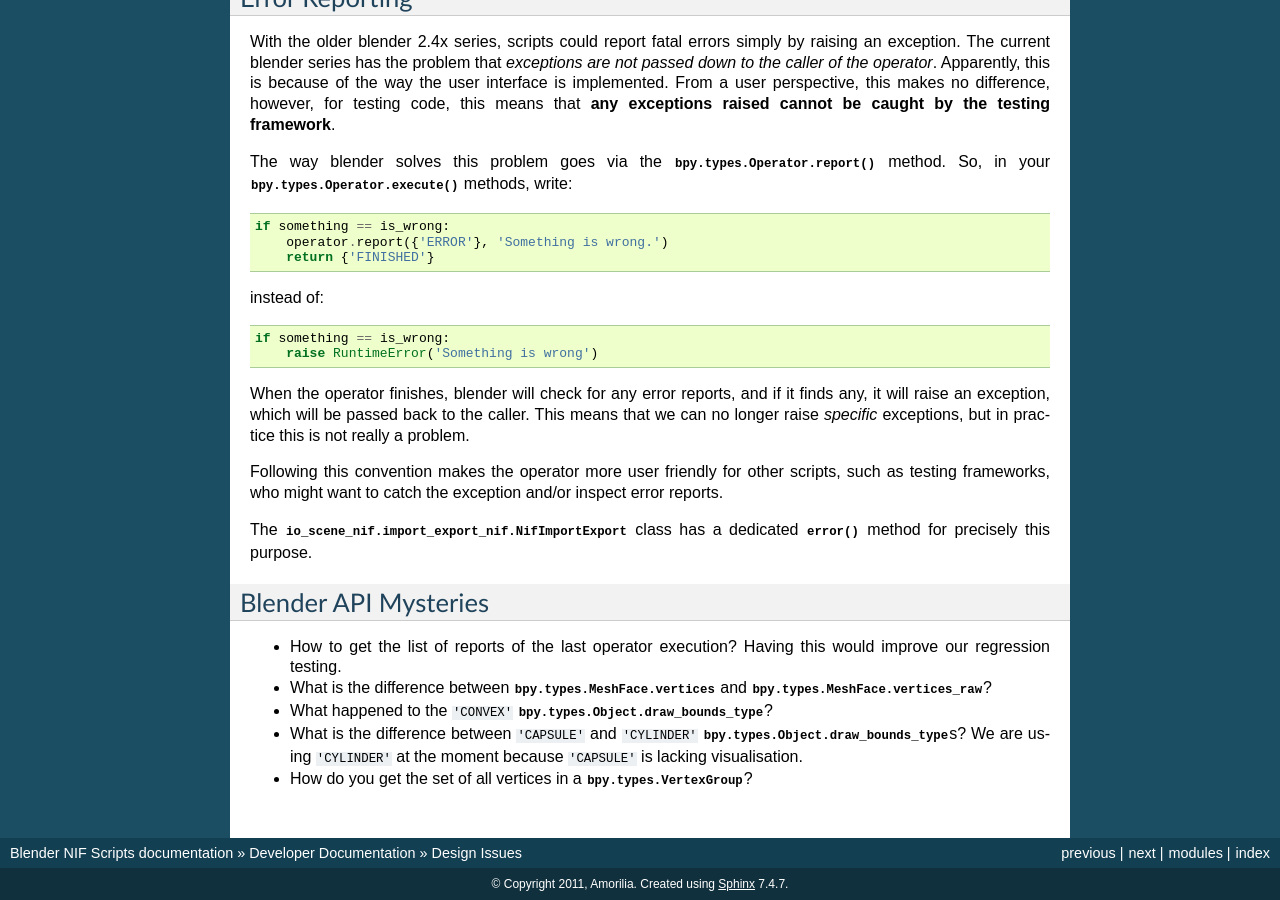
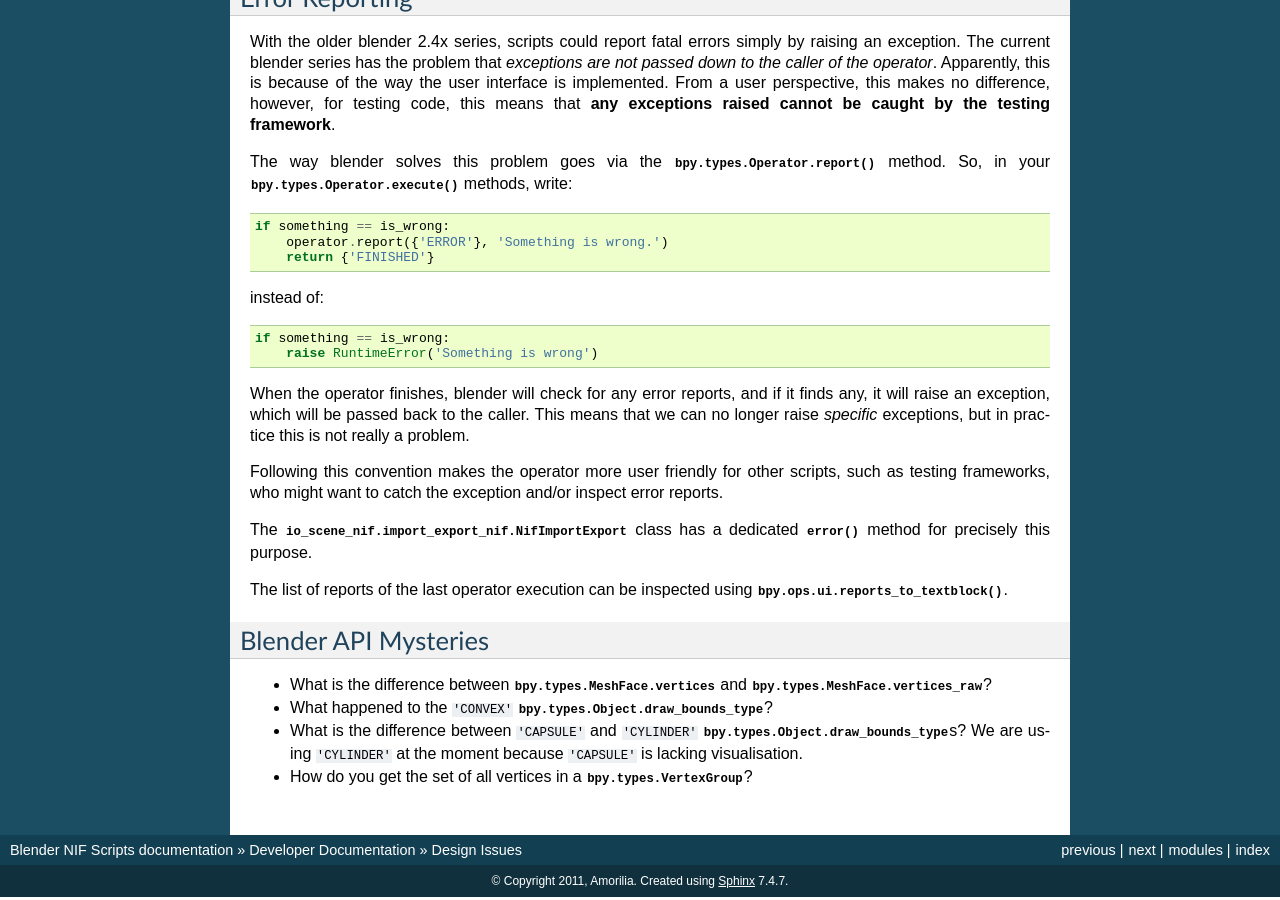
Before and after one commit to niftools/blender_niftools_addon, a Sphinx documentation site: the page built from docs/development/design.rst, in a window 1280 px wide and 900 px high, scrolled down 1151 px. Built offline with Sphinx 7.4.7, drawn with Linux system fonts in a browser that asks for light colours; formulas are drawn with MathJax 3; the version number could not be read and is left out.

Commit message:
Resolved list of reports mystery (thanks neomonkeus!).

```diff
--- a/docs/development/design.rst
+++ b/docs/development/design.rst
@@ -108,11 +108,11 @@ a dedicated
 :meth:`~io_scene_nif.import_export_nif.NifImportExport.error` method
 for precisely this purpose.
 
+The list of reports of the last operator execution can be inspected
+using :func:`bpy.ops.ui.reports_to_textblock`.
+
 Blender API Mysteries
 ---------------------
-
-* How to get the list of reports of the last operator execution?
-  Having this would improve our regression testing.
 
 * What is the difference between :attr:`bpy.types.MeshFace.vertices`
   and :attr:`bpy.types.MeshFace.vertices_raw`?
```
